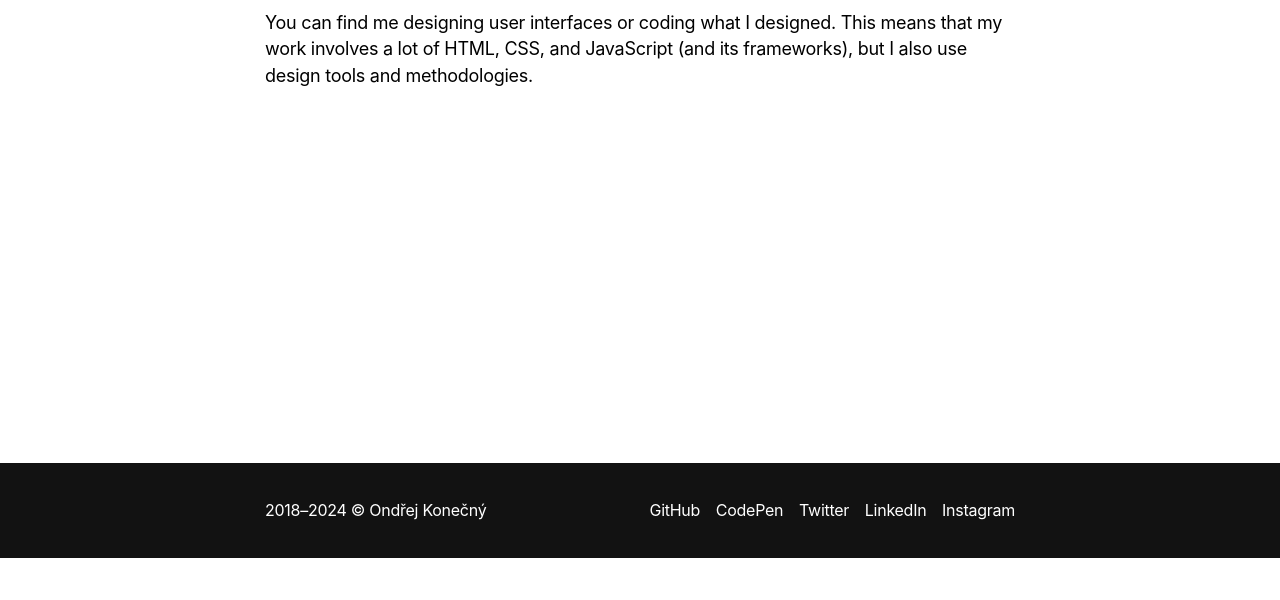
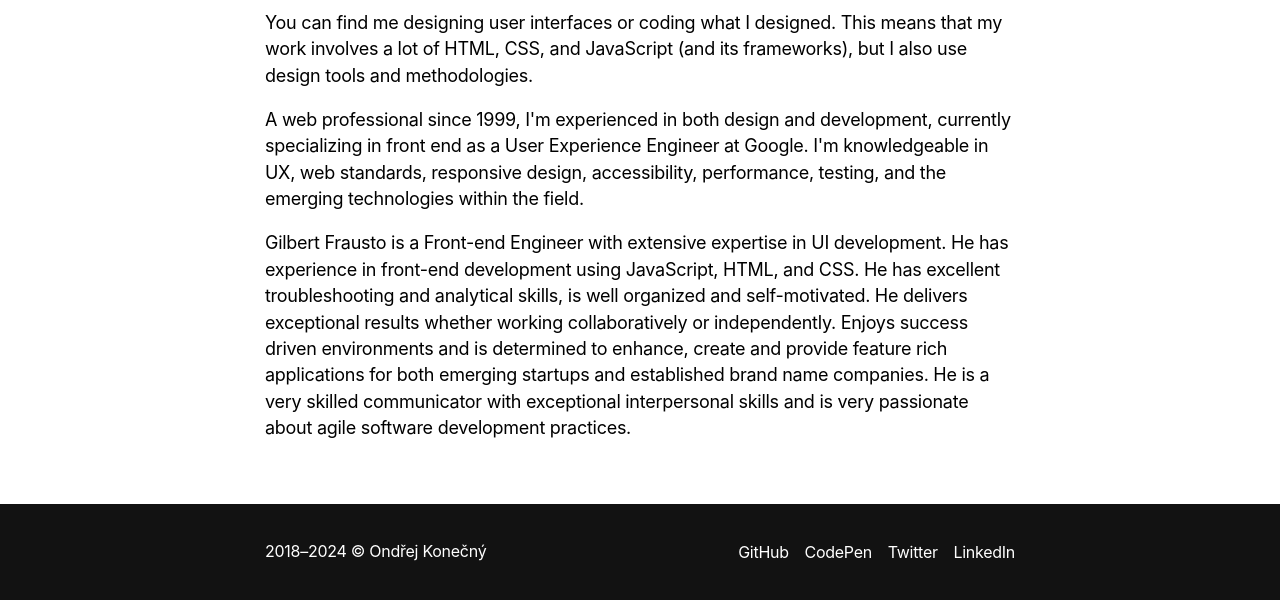
Before and after one commit to ondrejkonec/ondrejkonecny, an Astro site: page /about in a window 1280 px wide. Shown: the part 242-842 px from the top of the page. Before the commit the page ends 800 px from the top, so only its background shows below. Built offline with nearby package versions, Linux system fonts and the light colour scheme; Astro itself is replaced by a stand-in of ours.

Commit message:
remove instagram

```diff
--- a/src/components/Footer.astro
+++ b/src/components/Footer.astro
@@ -19,7 +19,6 @@
         <a class="footer__link" href="https://www.linkedin.com/in/ondrejkonec"
           >LinkedIn</a
         >
-        <a class="footer__link" href="https://www.instagram.com/ondrejkonec/">Instagram</a>
       </section>
     </div>
   </div>
--- a/src/pages/about.astro
+++ b/src/pages/about.astro
@@ -10,4 +10,6 @@ const pageTitle = "About";
     means that my work involves a lot of HTML, CSS, and JavaScript (and its
     frameworks), but I&nbsp;also use design tools and methodologies.
   </p>
+  <p>A web professional since 1999, I'm experienced in both design and development, currently specializing in front end as a User Experience Engineer at Google. I'm knowledgeable in UX, web standards, responsive design, accessibility, performance, testing, and the emerging technologies within the field.</p>
+  <p>Gilbert Frausto is a Front-end Engineer with extensive expertise in UI development. He has experience in front-end development using JavaScript, HTML, and CSS. He has excellent troubleshooting and analytical skills, is well organized and self-motivated. He delivers exceptional results whether working collaboratively or independently. Enjoys success driven environments and is determined to enhance, create and provide feature rich applications for both emerging startups and established brand name companies. He is a very skilled communicator with exceptional interpersonal skills and is very passionate about agile software development practices.</p>
 </BaseLayout>
```
